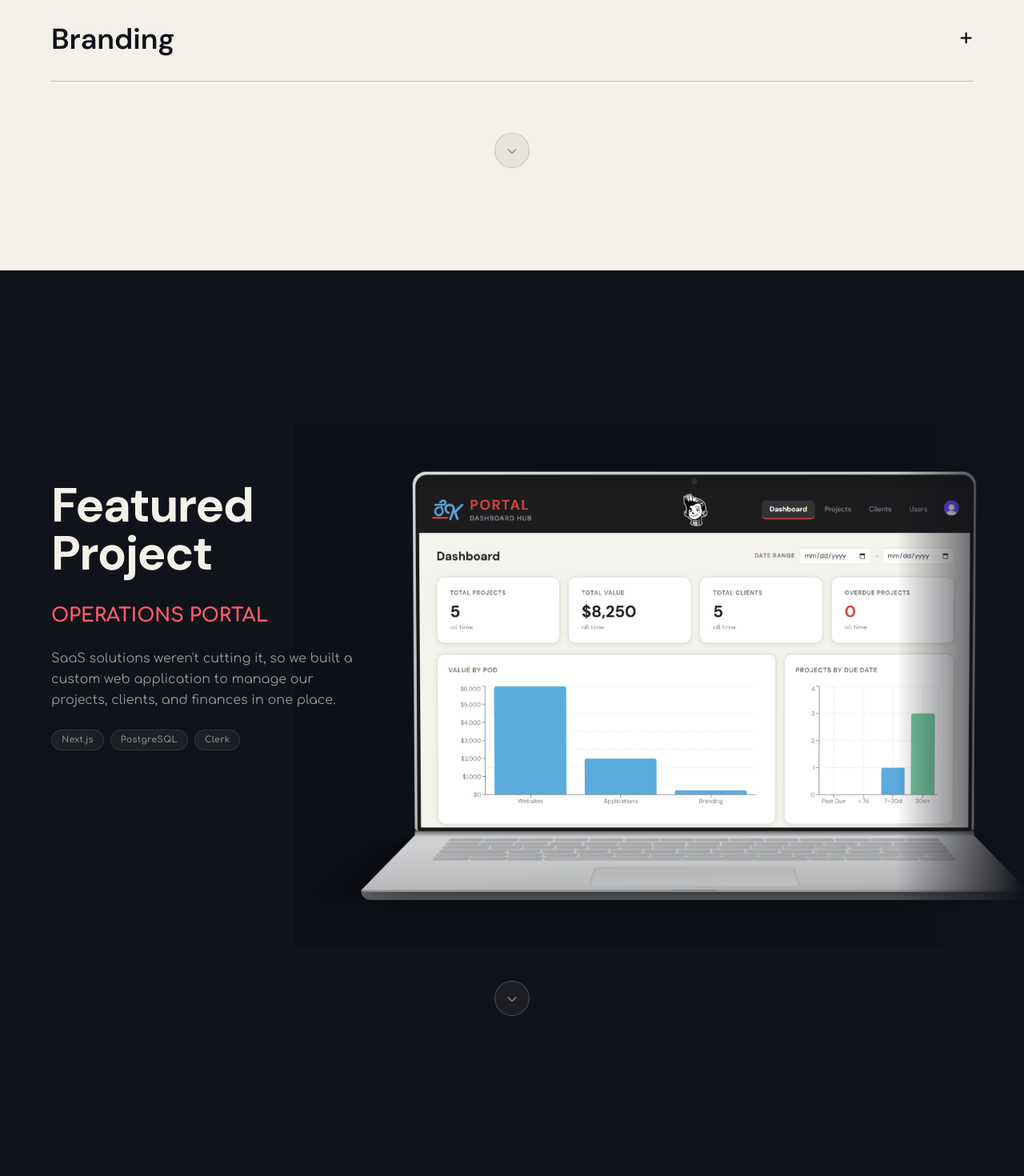
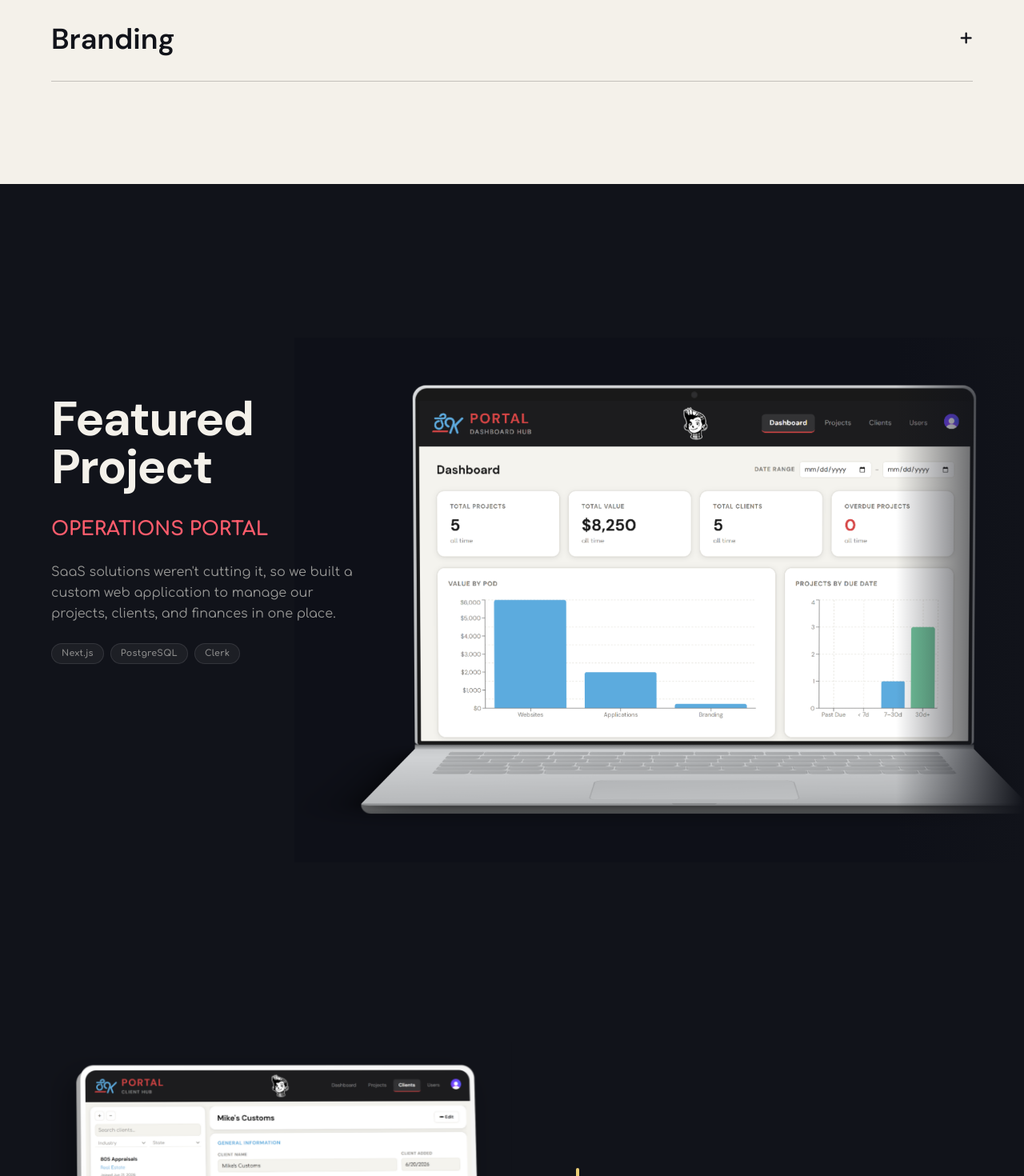
Before and after one commit to SloppyKo/SloppyKo.-Creative-Studio-Site, a Next.js app: page / in a window 1280 px wide. Shown: the part 1399-2869 px from the top of the page at 80% size. Built offline with nearby package versions, Linux system fonts and the light colour scheme.

Commit message:
0.0.1 - adjusted arrows

```diff
--- a/app/page.tsx
+++ b/app/page.tsx
@@ -133,25 +133,6 @@ export default function Home() {
               </div>
             ))}
           </div>
-
-          {/* Scroll cue */}
-          <div className="flex justify-center mt-16">
-            <a
-              href="#featured-application"
-              className="group flex items-center justify-center w-11 h-11 rounded-full border border-black/15 bg-black/5 hover:bg-black/10 hover:border-black/30 transition-all duration-300"
-              aria-label="Scroll to featured project"
-            >
-              <svg
-                className="arrow-throb w-4 h-4 text-black/40 group-hover:text-black/70 group-hover:translate-y-0.5 group-hover:[animation-play-state:paused] transition-all duration-300"
-                fill="none"
-                stroke="currentColor"
-                strokeWidth={2}
-                viewBox="0 0 24 24"
-              >
-                <path strokeLinecap="round" strokeLinejoin="round" d="M19 9l-7 7-7-7" />
-              </svg>
-            </a>
-          </div>
         </div>
       </section>
 
@@ -192,25 +173,6 @@ export default function Home() {
               priority
             />
           </div>
-        </div>
-
-        {/* Scroll arrow */}
-        <div className="flex justify-center mt-10 relative z-10">
-          <a
-            href="#portal-details"
-            className="group flex items-center justify-center w-11 h-11 rounded-full border border-white/20 bg-white/5 hover:bg-white/10 hover:border-white/40 transition-all duration-300"
-            aria-label="Explore portal features"
-          >
-            <svg
-              className="arrow-throb w-4 h-4 text-white/50 group-hover:text-white/80 group-hover:translate-y-0.5 group-hover:[animation-play-state:paused] transition-all duration-300"
-              fill="none"
-              stroke="currentColor"
-              strokeWidth={2}
-              viewBox="0 0 24 24"
-            >
-              <path strokeLinecap="round" strokeLinejoin="round" d="M19 9l-7 7-7-7" />
-            </svg>
-          </a>
         </div>
 
         {/* Right-edge fade */}
```
